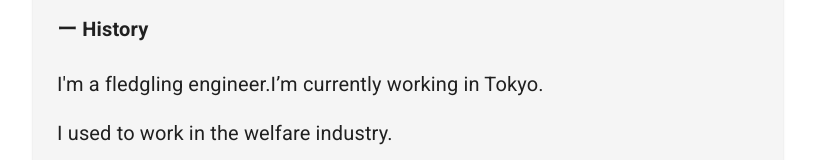
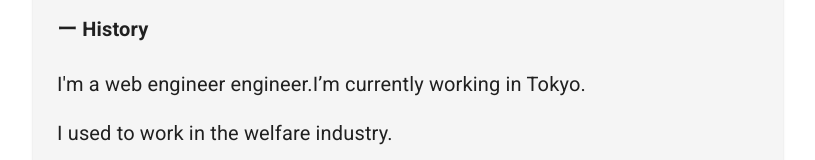
Before and after one commit to kentoda/Port_Blog, a Next.js app: page / in a window 1280 px wide. Shown: the part 596-756 px from the top of the page, without its empty margins (232-1047 px from the left). Built offline with nearby package versions, Linux system fonts and the light colour scheme.

Commit message:
intorodu

```diff
--- a/pages/index.tsx
+++ b/pages/index.tsx
@@ -64,7 +64,7 @@ const home = () => {
                 in English.I'm sorry if I'm wrong!lol
               </p>
               <h4>ー History</h4>
-              <p>I'm a fledgling engineer.I’m currently working in Tokyo.</p>
+              <p>I'm a web engineer engineer.I’m currently working in Tokyo.</p>
               <p>I used to work in the welfare industry.</p>
               <p>
                 I'm a little worried about a whole new challenge.But that's my
```
